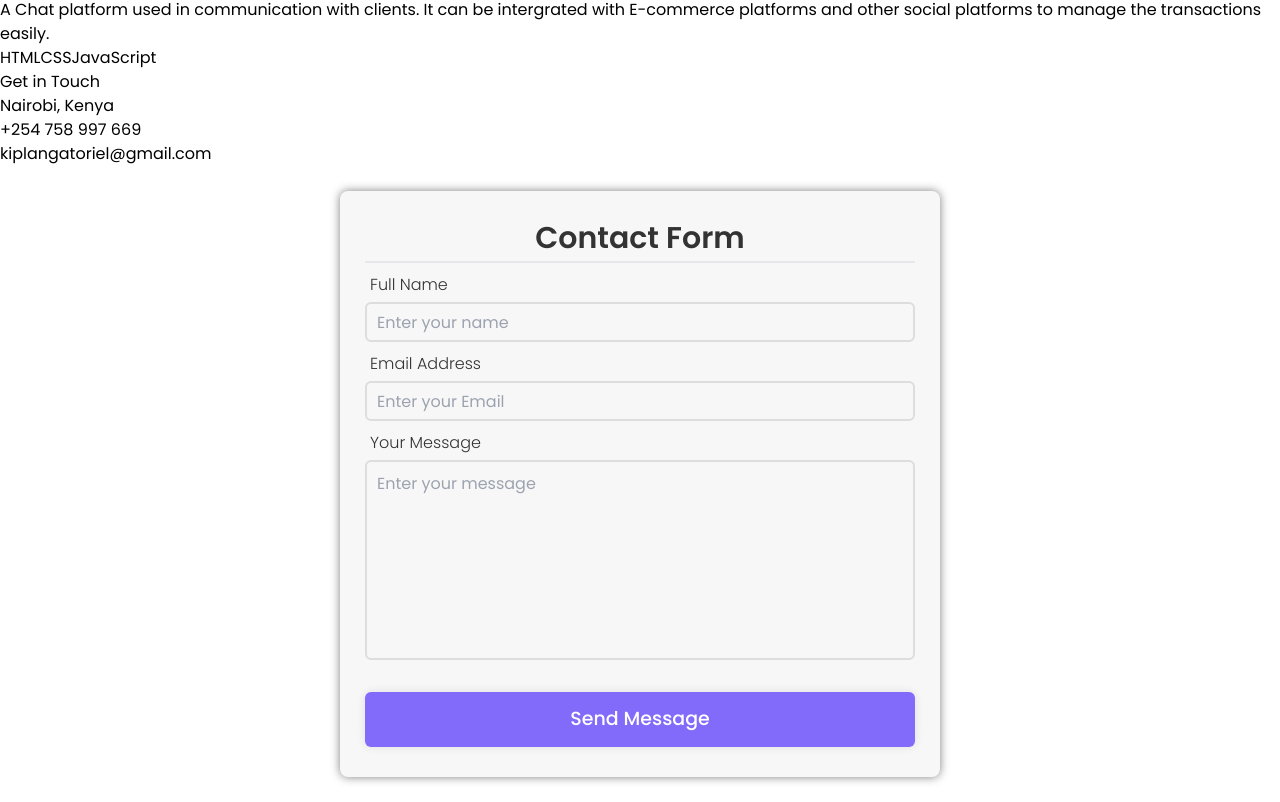
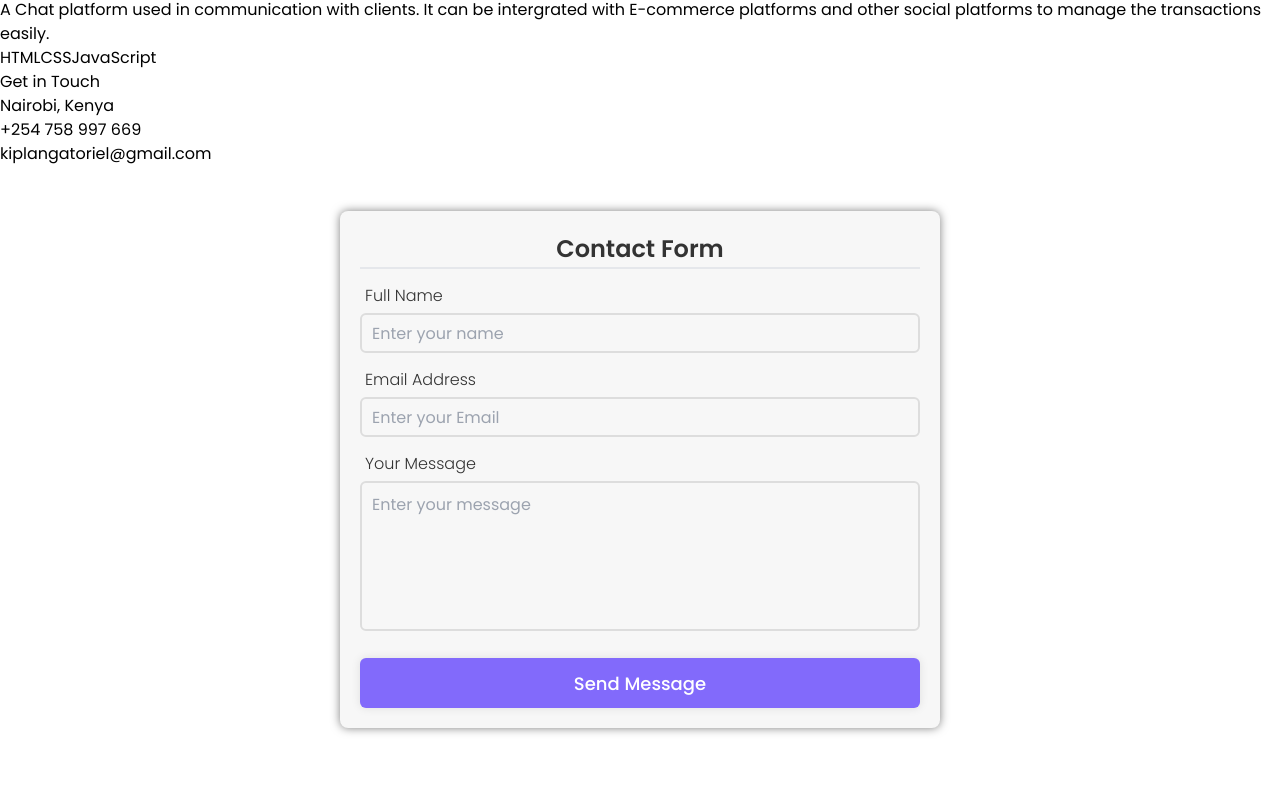
Before and after one commit to orii-blackmark/oriel-portfolio, a React (Vite) app: page / in a window 1280 px wide. Shown: the part 4065-4867 px from the top of the page. After the commit the page ends 4838 px from the top, so only its background shows below. Built offline with nearby package versions, Linux system fonts and the light colour scheme.

Commit message:
Added the responsiveness

```diff
--- a/src/assets/contact.css
+++ b/src/assets/contact.css
@@ -4,30 +4,36 @@
   align-items: center;
   min-height: 60vh;
   background: transparent;
+  padding: 20px; /* Add padding to prevent content from touching the edges on small screens */
 }
+
 form {
-  max-width: 600px;
+  max-width: 600px; /* Allow the form to take full width on small screens */
   width: 100%;
   background: #f7f7f7;
-  padding: 25px 25px 30px;
+  padding: 20px; /* Adjusted padding for better spacing on small screens */
   border-radius: 8px;
   box-shadow: 0 0 10px rgba(0, 0, 0, 0.5);
   color: #333;
   margin: 25px;
 }
+
 form h2 {
-  font-size: 30px;
+  font-size: 24px; /* Reduced font size for better fit on small screens */
   text-align: center;
   font-weight: 600;
   border-bottom-width: 2px;
 }
+
 .input-box {
-  margin-top: 10px;
+  margin-top: 15px;
 }
+
 .input-box label {
   font-weight: 300;
   padding-left: 5px;
 }
+
 .input-box .field {
   width: 100%;
   height: 40px;
@@ -40,24 +46,57 @@ form h2 {
   color: #333;
   margin-top: 5px;
 }
+
 .input-box .field.mess {
-  height: 200px;
+  height: 150px; /* Reduced height for better fit on small screens */
   resize: none;
 }
+
 form button {
   width: 100%;
-  height: 55px;
+  height: 50px; /* Adjusted height for better touch target on small screens */
   background: #826afb;
   border: none;
   border-radius: 6px;
   box-shadow: 0 0 10px rgba(0, 0, 0, 0.1);
   cursor: pointer;
-  font-size: 19px;
+  font-size: 18px;
   color: #fff;
   font-weight: 500;
-  margin-top: 25px;
+  margin-top: 20px;
   transition: 0.5s;
 }
+
 form button:hover {
   background: #624ec6;
 }
+
+/* Media Query for Small Screens */
+@media (max-width: 480px) {
+  .contact {
+    padding: 0px; /* Further reduce padding on very small screens */
+  }
+
+  form {
+    padding: 15px; /* Reduce padding inside the form for small screens */
+    box-shadow: none; /* Remove box shadow to simplify design on small screens */
+    width: 100%;
+  }
+
+  form h2 {
+    font-size: 22px; /* Further reduce font size for smaller screens */
+  }
+
+  .input-box .field {
+    font-size: 14px; /* Adjust font size for better readability on small screens */
+    height: 35px;
+  }
+  .input-box .field.mess {
+    height: 100px; /* Adjust font size for better readability on small screens */
+  }
+
+  form button {
+    height: 45px; /* Slightly reduce button height for small screens */
+    font-size: 16px; /* Adjust font size for better fit on small screens */
+  }
+}
```
